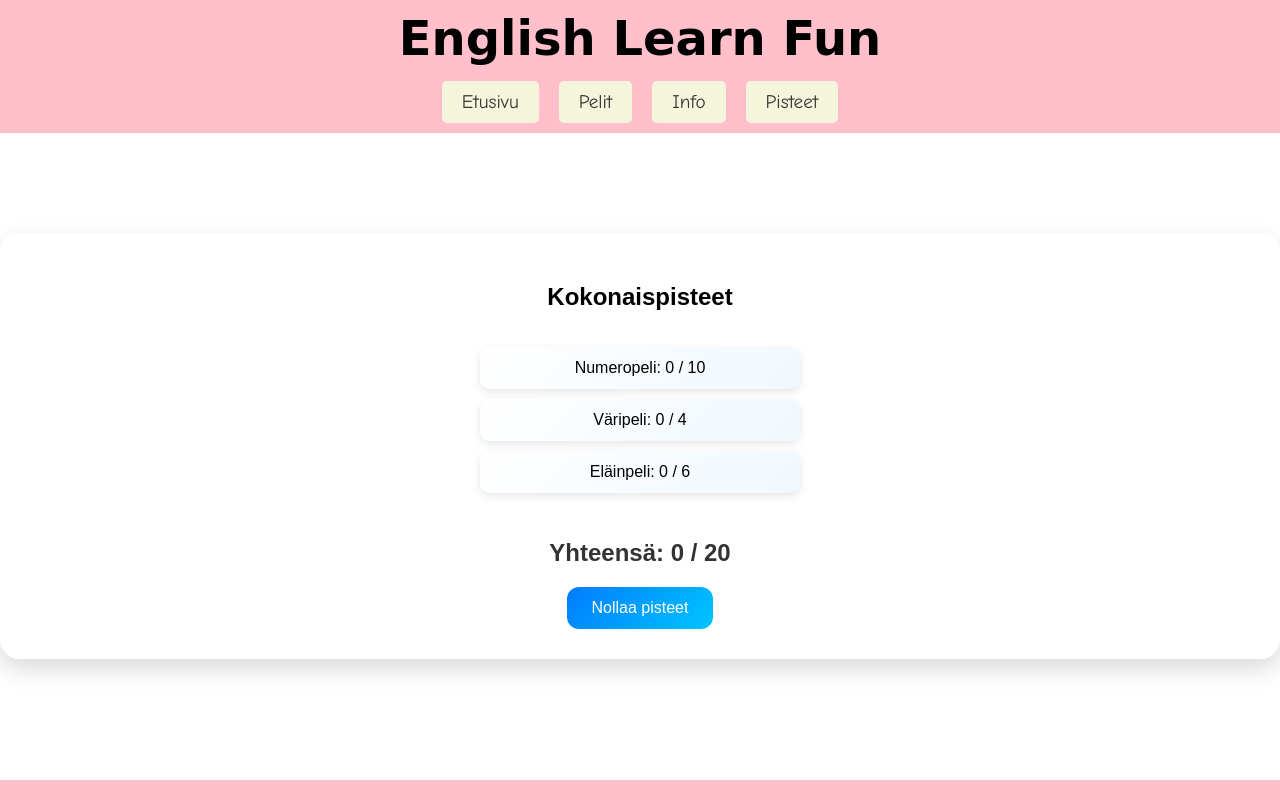
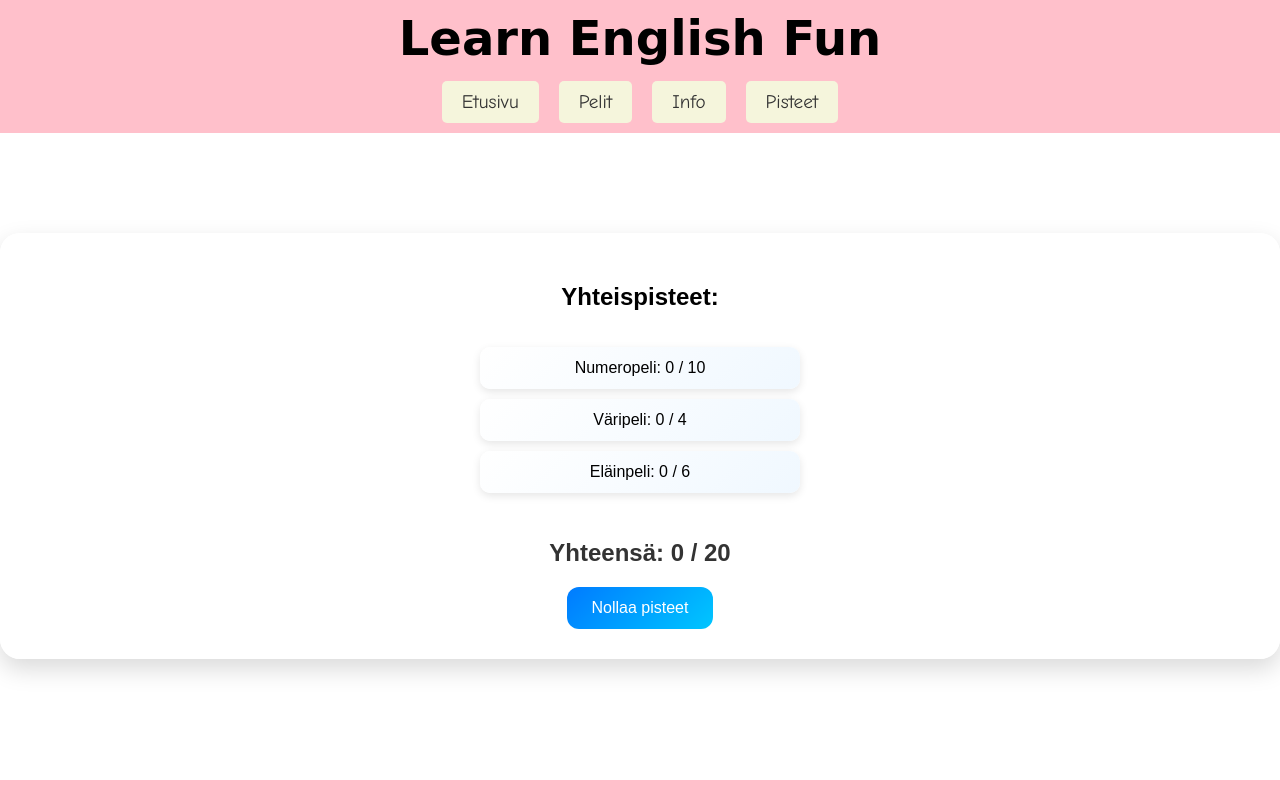
Before and after one commit to santerilamsa/Web-Projekti, a plain HTML site: page Pisteiden_keräys/index.html in a window 1280 px wide. Drawn offline with Linux system fonts and the light colour scheme.

Commit message:
etusivu nimi

```diff
--- a/Pisteiden_keräys/index.html
+++ b/Pisteiden_keräys/index.html
@@ -10,7 +10,7 @@
 <body>
    <header>
     <div class="header-container">
-      <h1>English Learn Fun</h1>
+      <h1>Learn English Fun</h1>
       <nav>
         <ul>
             <li><a href="/index.html" class="info-btn">Etusivu</a></li>
@@ -33,7 +33,7 @@
     </div>
   </header>
 <div class="container">
-  <h2>Kokonaispisteet</h2>
+  <h2>Yhteispisteet:</h2>
 <ul id="pisteLista"></ul>
 <p id="kokonaisPisteet"></p>
 
```
Also changed, not shown: Pelit/Peli1_Santeri/index.html (+1 -1 lines), Pelit/Peli2_Amalia/index.html (+4 -1 lines), Pelit/Peli3_Nea/index.html (+4 -1 lines).
